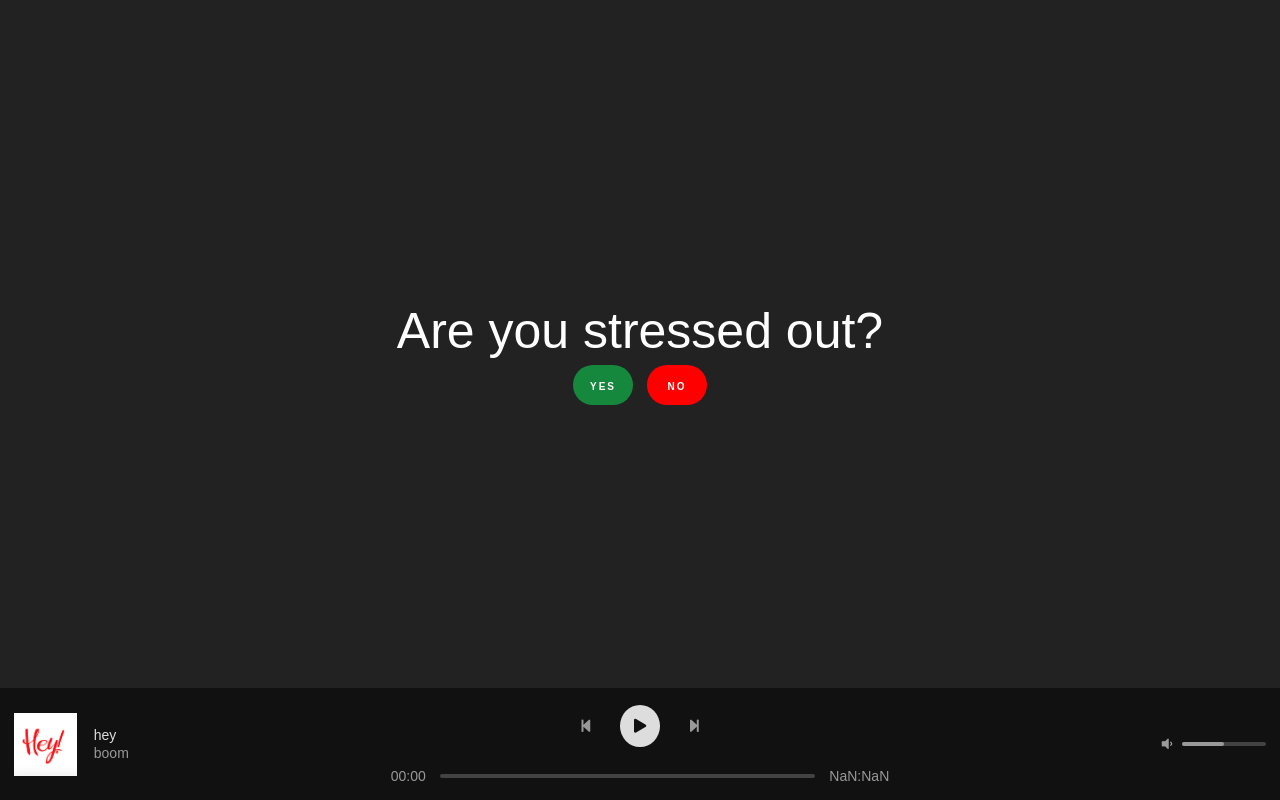
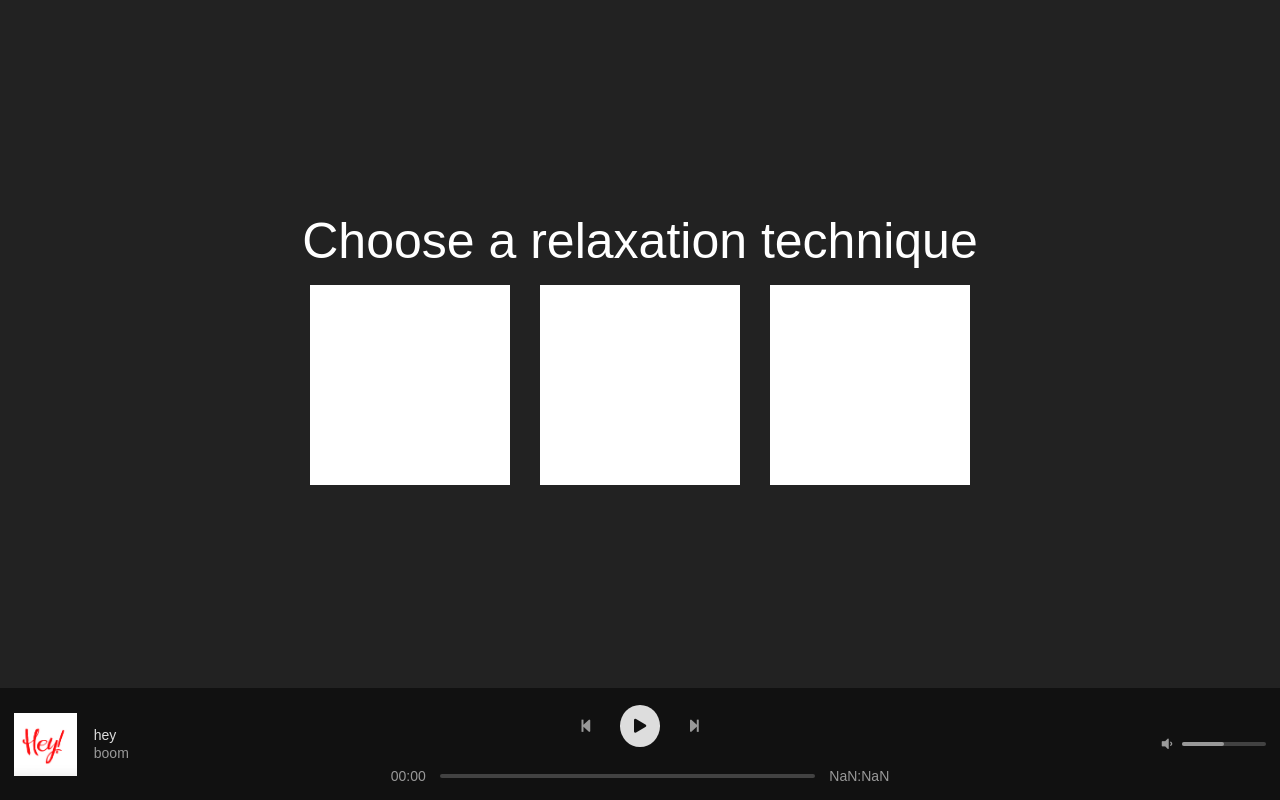
Before and after one commit to DekyCS/calmu, a plain HTML site: page index.html in a window 1280 px wide. Both pictures are taken after a click on the button "YES". Drawn offline with Linux system fonts and the light colour scheme; a web font is replaced by a local one.

Commit message:
add blocks

```diff
--- a/index.html
+++ b/index.html
@@ -16,16 +16,19 @@
         />
     </head>
     <body>
-        <div class="main">
+        <div id="main" class="main">
             <div id="greeting" class="greeting">Hello my fellow student</div>
             <div id="greeting2" class="greeting2">Are you stressed out?</div>
             <div id="yes-no" class="yes-no">
-                <button class="yes">Yes</button>
-                <button class="no">No</button>
+                <button class="yes" onclick="Stressed()">Yes</button>
+                <button class="no" onclick="No()">No</button>
             </div>
-            <div class="box"></div>
-            <div class="box"></div>
-            <div class="box"></div>
+            <div id="chooseText" class="greeting2">Choose a relaxation technique</div>
+            <div id="boxes" class="boxes">
+                <div class="box"></div>
+                <div class="box"></div>
+                <div class="box"></div>
+            </div>
         </div>
         <div class="music-player">
             <div class="song-bar">
--- a/script.js
+++ b/script.js
@@ -15,7 +15,10 @@ const volumeBtn = document.getElementById('volume-btn');
 
 const greetingText = document.getElementById('greeting');
 const greeting2 = document.getElementById('greeting2');
+const chooseText = document.getElementById('chooseText');
 const yesNo = document.getElementById('yes-no');
+const boxes = document.getElementById('boxes');
+const main = document.getElementById('main');
 
 // Song titles
 const songs = [
@@ -69,7 +72,28 @@ setTimeout(function(){
   yesNo.style.opacity = "1";
 }, 3600);
 
+function Stressed() {
+  greeting2.classList.remove("fade-in");
+  greeting2.classList.add("fade-out");
+  yesNo.classList.remove("fade-in");
+  yesNo.classList.add("fade-out");
 
+  setTimeout(function() {
+    greeting2.style.display = "none";
+    yesNo.style.display = "none";
+    chooseText.style.display = "flex";
+    chooseText.classList.add("fade-in");
+
+    main.style.display = "flex";
+    main.style.flexDirection = "column";
+    boxes.style.display = "flex";
+    boxes.classList.add("fade-in");
+  }, 900);
+}
+
+function No() {
+
+}
 
 function loadSong(song) {
     title.innerText = song["title"];
--- a/styles.css
+++ b/styles.css
@@ -201,6 +201,9 @@ i:hover{
     width: 25vh;
     height: 25vh;
     margin: 15px;
+}
+
+.boxes {
     display: none;
 }
 
```
